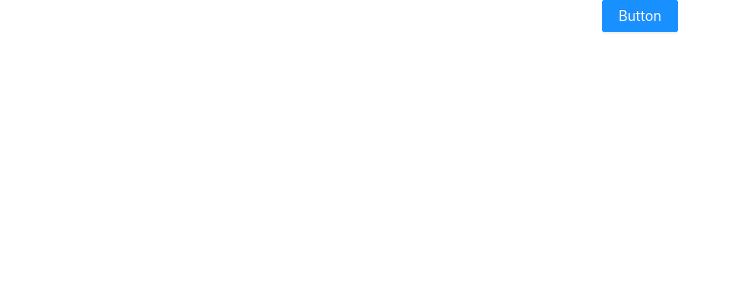
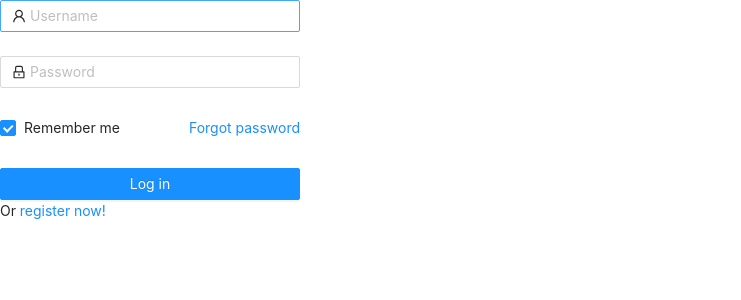
Before and after one commit to LeftShoot/reactDemo, a React (Create React App) app in the folder react-demo/: page / in a window 1280 px wide. Shown: the top 300 px of the page, without its empty margins (0-741 px from the left). Built offline with nearby package versions, Linux system fonts and the light colour scheme.

Commit message:
登录界面元素

```diff
--- a/react-demo/src/App.css
+++ b/react-demo/src/App.css
@@ -1,4 +1,4 @@
-@import '~antd/dist/antd.css';
+
 
 .App {
   text-align: center;
--- /dev/null
+++ b/react-demo/src/assets/css/Login.css
@@ -0,0 +1,15 @@
+#components-form-demo-normal-login .login-form {
+  max-width: 300px;
+}
+
+#components-form-demo-normal-login .login-form-forgot {
+  float: right;
+}
+
+#components-form-demo-normal-login .ant-col-rtl .login-form-forgot {
+  float: left;
+}
+
+#components-form-demo-normal-login .login-form-button {
+  width: 100%;
+}
--- a/react-demo/src/index.css
+++ b/react-demo/src/index.css
@@ -1,3 +1,5 @@
+@import '~antd/dist/antd.css';
+
 body {
   margin: 0;
   font-family: -apple-system, BlinkMacSystemFont, 'Segoe UI', 'Roboto', 'Oxygen',
--- a/react-demo/src/index.js
+++ b/react-demo/src/index.js
@@ -1,11 +1,12 @@
 import React from 'react';
 import ReactDOM from 'react-dom';
 import './index.css';
-import App from './App';
+// import App from './App';
+import Login from './pages/Login';
 import * as serviceWorker from './serviceWorker';
 
 ReactDOM.render(
-  <App />,
+  <Login />,
   document.getElementById('root')
 );
 
--- /dev/null
+++ b/react-demo/src/pages/Login.js
@@ -0,0 +1,66 @@
+import React from 'react';
+import { Form, Input, Button, Checkbox } from 'antd';
+import { UserOutlined, LockOutlined } from '@ant-design/icons';
+import '../assets/css/Login.css';
+
+export default () => {
+    const onFinish = values => {
+        console.log('Received values of form: ', values);
+      };
+
+      return (
+        <div id="components-form-demo-normal-login">
+        <Form
+          name="normal_login"
+          className="login-form"
+          initialValues={{
+            remember: true,
+          }}
+          onFinish={onFinish}
+        >
+          <Form.Item
+            name="username"
+            rules={[
+              {
+                required: true,
+                message: 'Please input your Username!',
+              },
+            ]}
+          >
+            <Input prefix={<UserOutlined className="site-form-item-icon" />} placeholder="Username" />
+          </Form.Item>
+          <Form.Item
+            name="password"
+            rules={[
+              {
+                required: true,
+                message: 'Please input your Password!',
+              },
+            ]}
+          >
+            <Input
+              prefix={<LockOutlined className="site-form-item-icon" />}
+              type="password"
+              placeholder="Password"
+            />
+          </Form.Item>
+          <Form.Item>
+            <Form.Item name="remember" valuePropName="checked" noStyle>
+              <Checkbox>Remember me</Checkbox>
+            </Form.Item>
+
+            <a className="login-form-forgot" href="">
+              Forgot password
+            </a>
+          </Form.Item>
+
+          <Form.Item>
+            <Button type="primary" htmlType="submit" className="login-form-button">
+              Log in
+            </Button>
+            Or <a href="">register now!</a>
+          </Form.Item>
+        </Form>
+        </div>
+          );
+};
```
